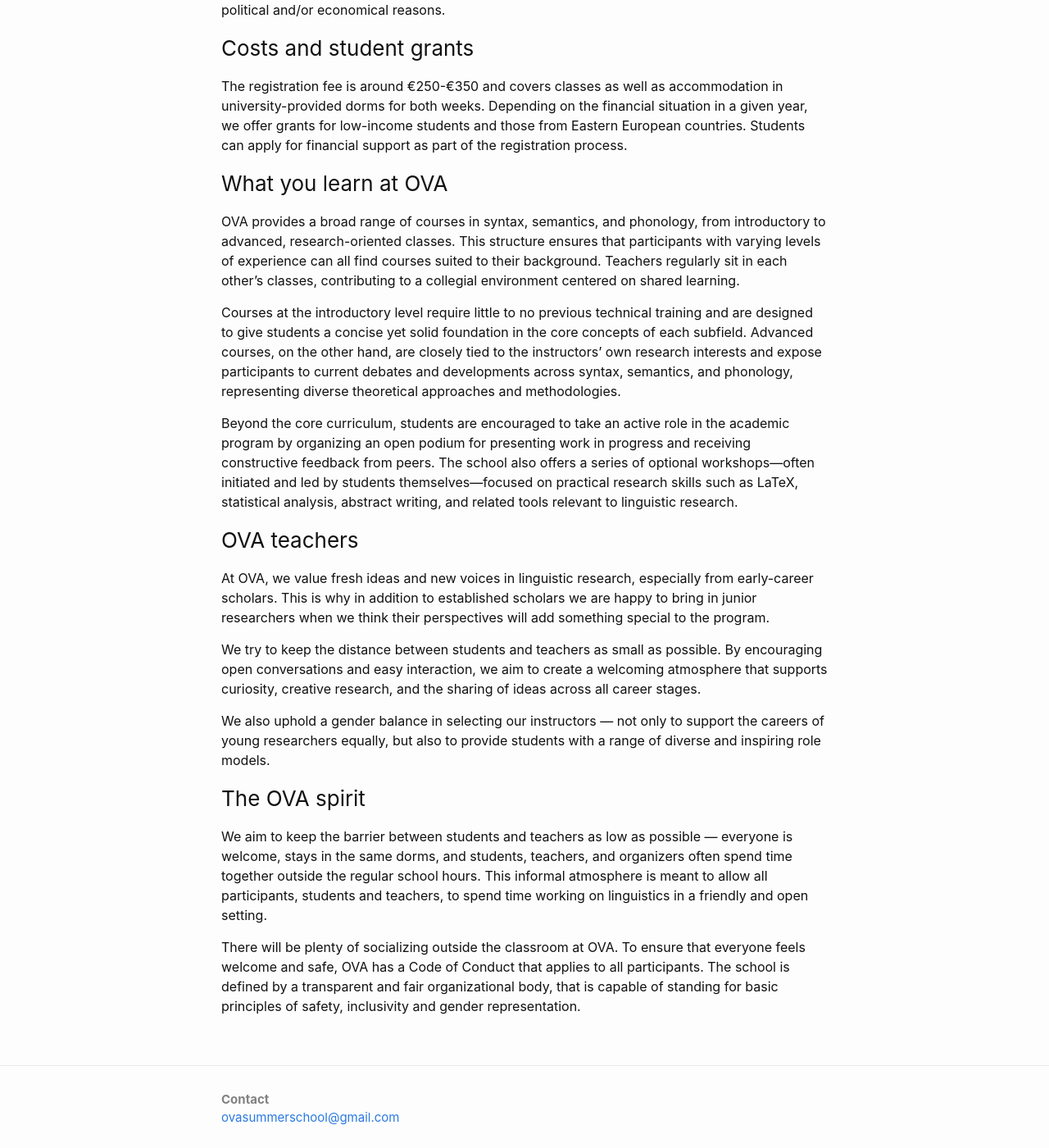
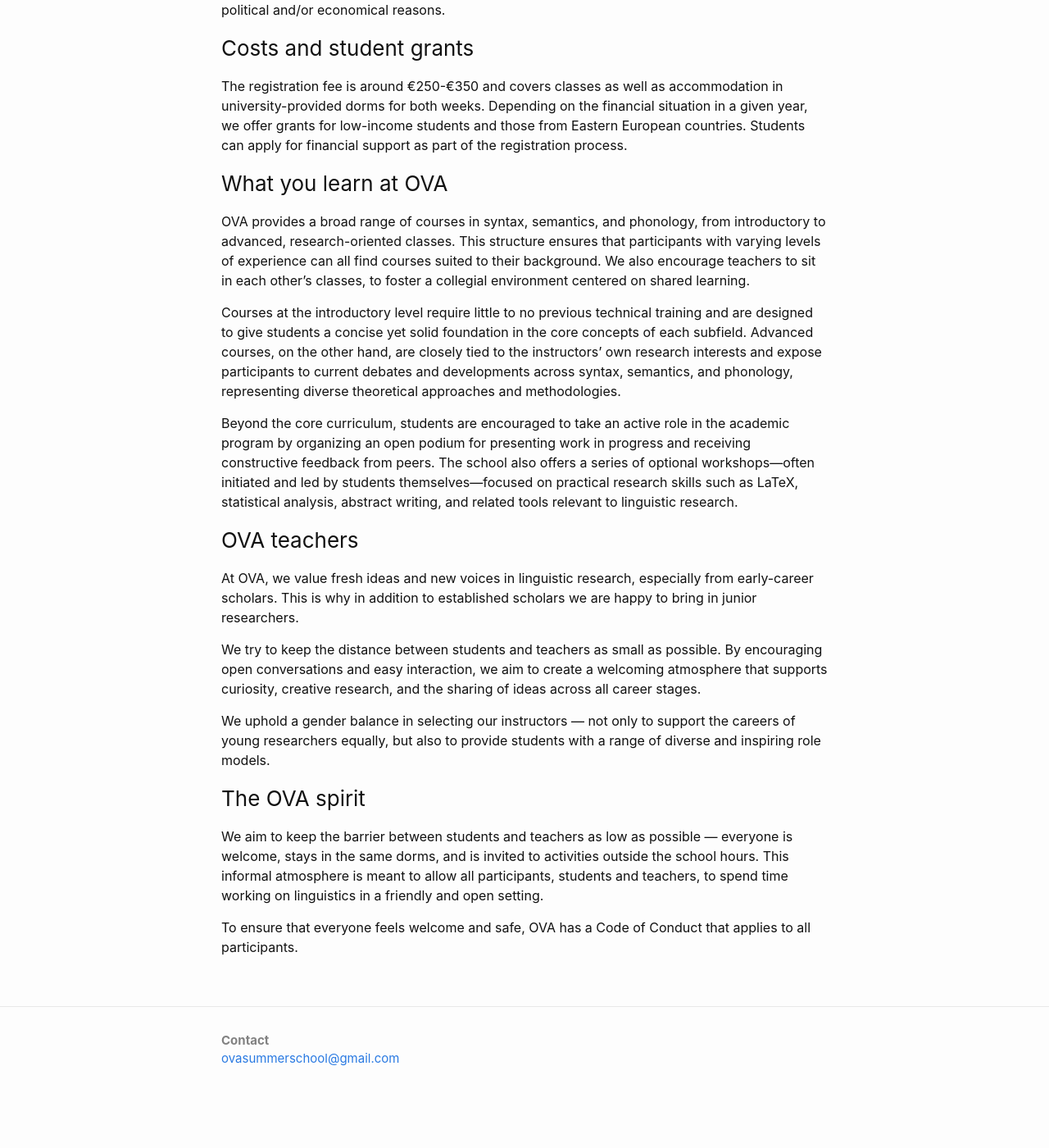
Before and after one commit to ovaschool/ovaschool.github.io, a Jekyll site: the page built from staticpages/0_about.markdown, in a window 1280 px wide and 1400 px high, scrolled down 353 px. Shown: the whole window at 82% size. Built offline with Jekyll 4.4.1, drawn with Linux system fonts in a browser that asks for light colours; after the commit the page ends 1701 px from its top, so only the background shows below that.

Commit message:
Update 0_about.markdown

```diff
--- a/staticpages/0_about.markdown
+++ b/staticpages/0_about.markdown
@@ -17,7 +17,7 @@ The registration fee is around €250-€350 and covers classes as well as accom
 
 ### What you learn at OVA
 
-OVA provides a broad range of courses in syntax, semantics, and phonology, from introductory to advanced, research-oriented classes. This structure ensures that participants with varying levels of experience can all find courses suited to their background. Teachers regularly sit in each other’s classes, contributing to a collegial environment centered on shared learning.
+OVA provides a broad range of courses in syntax, semantics, and phonology, from introductory to advanced, research-oriented classes. This structure ensures that participants with varying levels of experience can all find courses suited to their background. We also encourage teachers to sit in each other’s classes, to foster a collegial environment centered on shared learning.
 
 Courses at the introductory level require little to no previous technical training and are designed to give students a concise yet solid foundation in the core concepts of each subfield. Advanced courses, on the other hand, are closely tied to the instructors’ own research interests and expose participants to current debates and developments across syntax, semantics, and phonology, representing diverse theoretical approaches and methodologies.
 
@@ -25,15 +25,15 @@ Beyond the core curriculum, students are encouraged to take an active role in th
 
 ### OVA teachers
 
-At OVA, we value fresh ideas and new voices in linguistic research, especially from early-career scholars. This is why in addition to established scholars we are happy to bring in junior researchers when we think their perspectives will add something special to the program.
+At OVA, we value fresh ideas and new voices in linguistic research, especially from early-career scholars. This is why in addition to established scholars we are happy to bring in junior researchers.
 
 We try to keep the distance between students and teachers as small as possible. By encouraging open conversations and easy interaction, we aim to create a welcoming atmosphere that supports curiosity, creative research, and the sharing of ideas across all career stages.
 
-We also uphold a gender balance in selecting our instructors — not only to support the careers of young researchers equally, but also to provide students with a range of diverse and inspiring role models.
+We uphold a gender balance in selecting our instructors — not only to support the careers of young researchers equally, but also to provide students with a range of diverse and inspiring role models.
 
 
 ### The OVA spirit
 
-We aim to keep the barrier between students and teachers as low as possible — everyone is welcome, stays in the same dorms, and students, teachers, and organizers often spend time together outside the regular school hours. This informal atmosphere is meant to allow all participants, students and teachers, to spend time working on linguistics in a friendly and open setting.
+We aim to keep the barrier between students and teachers as low as possible — everyone is welcome, stays in the same dorms, and is invited to activities outside the school hours. This informal atmosphere is meant to allow all participants, students and teachers, to spend time working on linguistics in a friendly and open setting.
 
-There will be plenty of socializing outside the classroom at OVA. To ensure that everyone feels welcome and safe, OVA has a Code of Conduct that applies to all participants. The school is defined by a transparent and fair organizational body, that is capable of standing for basic principles of safety, inclusivity and gender representation.
+To ensure that everyone feels welcome and safe, OVA has a Code of Conduct that applies to all participants.
```
